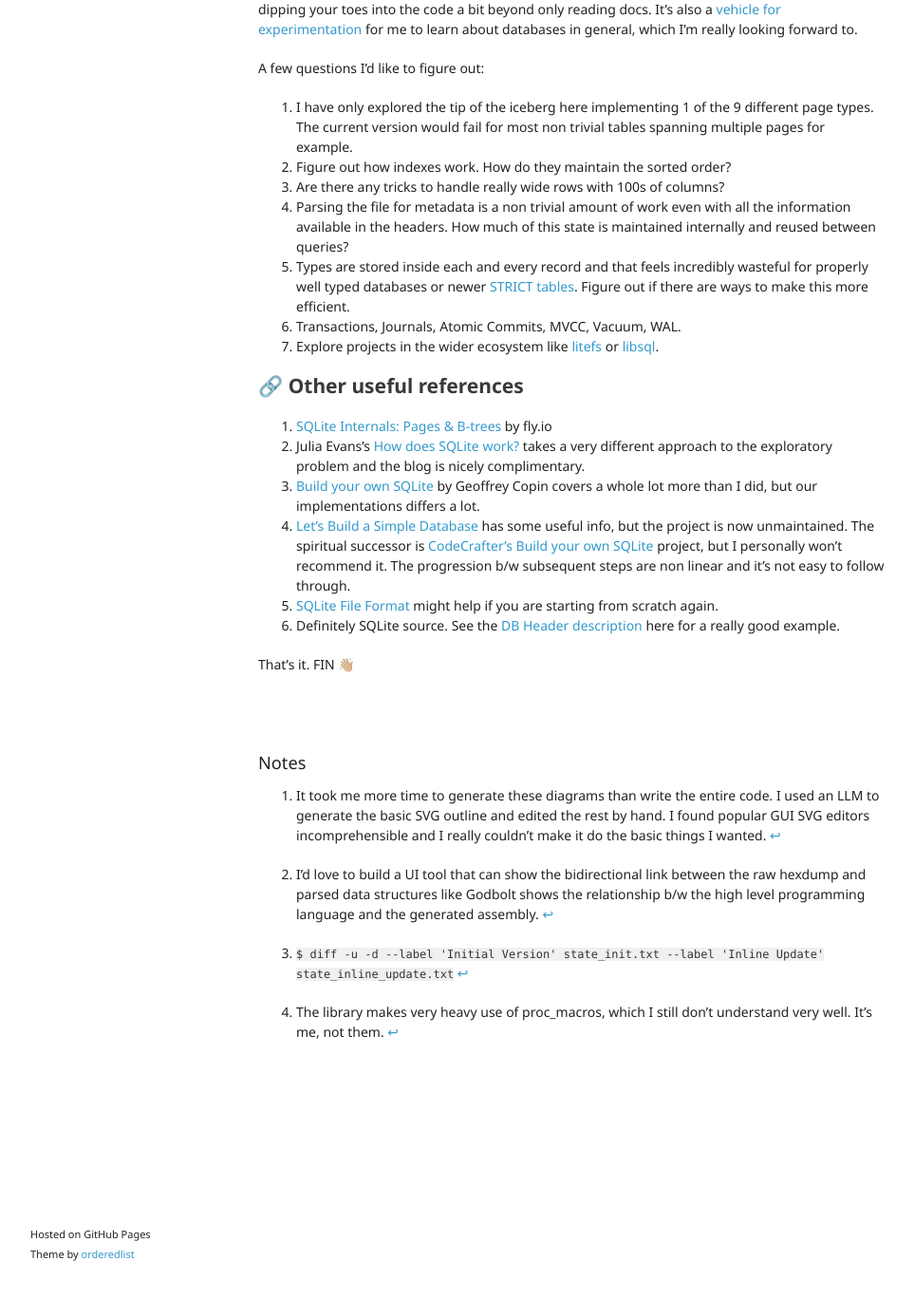
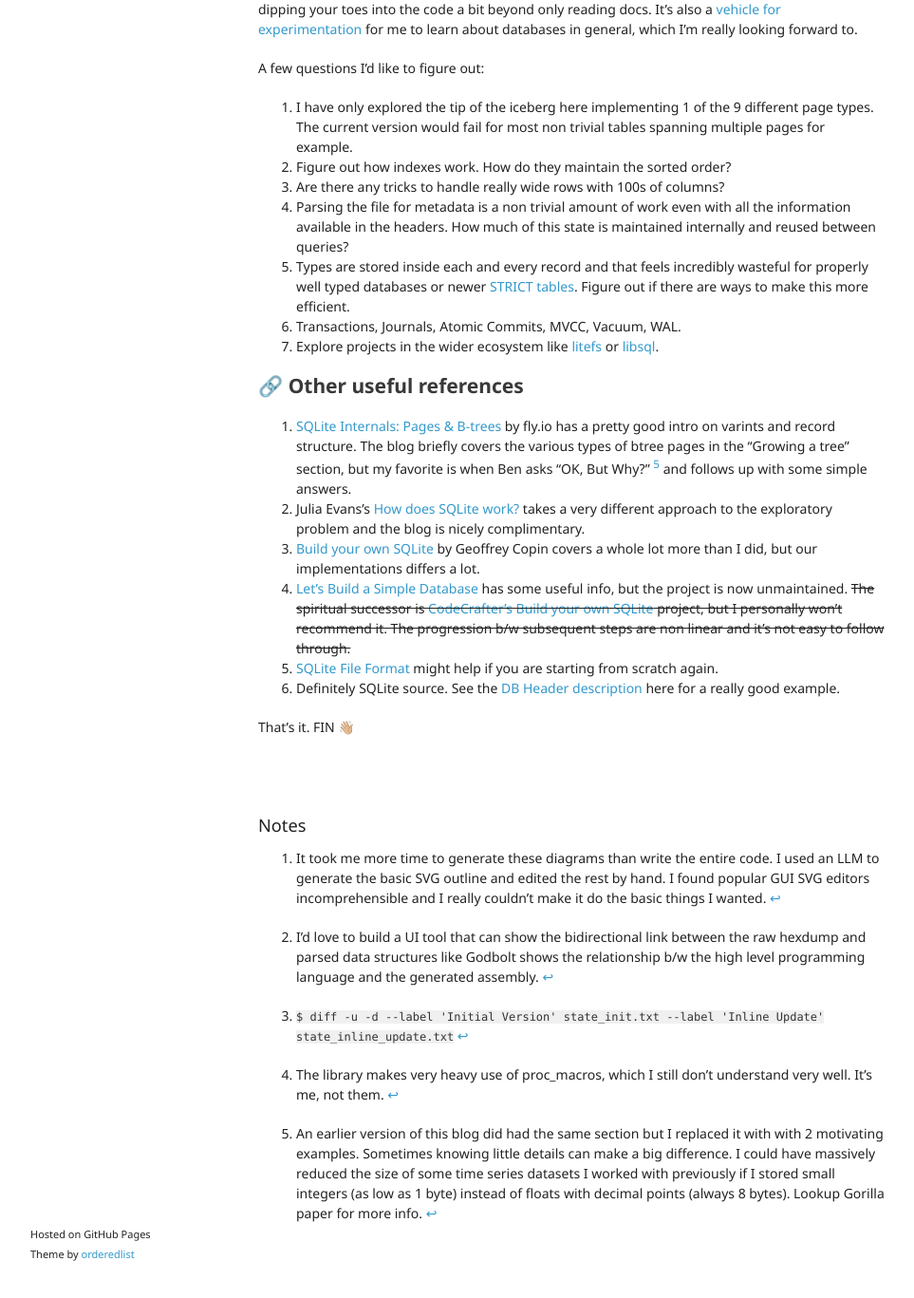
Before and after one commit to jaseemabid/blog, a Jekyll site: the page built from _posts/2024-11-24-sqlite.md, in a window 1280 px wide and 1400 px high, scrolled down 9394 px. Shown: the top 1367 px of the window at 95% size, without its empty margins (158-1121 px from the left). Built offline with Jekyll 4.4.1, drawn with Linux system fonts in a browser that asks for light colours; nearby versions of some CDN libraries.

Commit message:
Better references

```diff
--- a/_posts/2024-11-24-sqlite.md
+++ b/_posts/2024-11-24-sqlite.md
@@ -469,31 +469,40 @@ A few questions I'd like to figure out:
 
 ## 🔗 Other useful references
 
-1. [SQLite Internals: Pages & B-trees](https://fly.io/blog/sqlite-internals-btree/) by fly.io
-1. Julia Evans's [How does SQLite work?](https://jvns.ca/blog/2014/09/27/how-does-sqlite-work-part-1-pages) takes a very
-   different approach to the exploratory problem and the blog is nicely complimentary.
-2. [Build your own SQLite](https://blog.sylver.dev/build-your-own-sqlite-part-1-listing-tables) by
-   Geoffrey Copin covers a whole lot more than I did, but our implementations differs a lot.
-3. [Let's Build a Simple Database](https://cstack.github.io/db_tutorial/) has some useful info, but the project is now
-   unmaintained. The spiritual successor is [CodeCrafter's Build your own
-   SQLite](https://app.codecrafters.io/courses/sqlite/stages/sz4) project, but I
-   personally won't recommend it. The progression b/w subsequent steps are
-   non linear and it's not easy to follow through.
-4. [SQLite File Format](https://torymur.github.io/sqlite-repr) might help if you
+1. [SQLite Internals: Pages & B-trees][fly] by fly.io has a pretty good intro on
+   varints and record structure. The blog briefly covers the various types of btree
+   pages in the "Growing a tree" section, but my favorite is when Ben asks "OK, But
+   Why?" [^why] and follows up with some simple answers.
+1. Julia Evans's [How does SQLite work?][julia] takes a very different approach to
+   the exploratory problem and the blog is nicely complimentary.
+1. [Build your own SQLite][own] by Geoffrey Copin covers a whole lot more than I
+   did, but our implementations differs a lot.
+1. [Let's Build a Simple Database][cstack] has some useful info, but the project
+   is now unmaintained. ~~The spiritual successor is [CodeCrafter's Build your own
+   SQLite][cc] project, but I personally won't recommend it. The progression b/w
+   subsequent steps are non linear and it's not easy to follow through.~~
+1. [SQLite File Format](https://torymur.github.io/sqlite-repr) might help if you
    are starting from scratch again.
-5. Definitely SQLite source. See the [DB Header
-   description](https://github.com/sqlite/sqlite/blob/e69b4d7/src/btreeInt.h#L45-L82)
-   here for a really good example.
+1. Definitely SQLite source. See the [DB Header description][dbheader] here for
+   a really good example.
 
 
 That's it. FIN 👋🏼
 
+
+
 [binrw]: https://binrw.rs
 [btree]: https://www.sqlite.org/fileformat2.html#b_tree_pages
+[cc]: https://app.codecrafters.io/courses/sqlite
+[cstack]: https://cstack.github.io/db_tutorial
+[dbheader]: https://github.com/sqlite/sqlite/blob/e69b4d7/src/btreeInt.h#L45-L82
 [exp]: https://sawyer.dev/posts/rss-reader-progress
 [file-format]: https://www.sqlite.org/fileformat2.html
+[fly]: https://fly.io/blog/sqlite-internals-btree/
+[julia]: https://jvns.ca/blog/2014/09/27/how-does-sqlite-work-part-1-pages
 [libsql]: https://github.com/tursodatabase/libsql
 [litefs]: https://fly.io/docs/litefs
+[own]: https://blog.sylver.dev/build-your-own-sqlite-part-1-listing-tables
 [record-format]: https://www.sqlite.org/fileformat2.html#record_format
 [rsqlite]: https://github.com/jaseemabid/rsqlite
 [schema.rs]: https://github.com/jaseemabid/rsqlite/blob/main/src/schema.rs
@@ -519,3 +528,10 @@ That's it. FIN 👋🏼
     understand very well. It's me, not them.
 
 [^diff]: `$ diff -u -d --label 'Initial Version' state_init.txt --label 'Inline Update' state_inline_update.txt`
+
+[^why]: An earlier version of this blog did had the same section but I replaced
+    it with with 2 motivating examples. Sometimes knowing little details can make a
+    big difference. I could have massively reduced the size of some time series
+    datasets I worked with previously if I stored small integers (as low as 1 byte)
+    instead of floats with decimal points (always 8 bytes). Lookup Gorilla paper for
+    more info.
```
